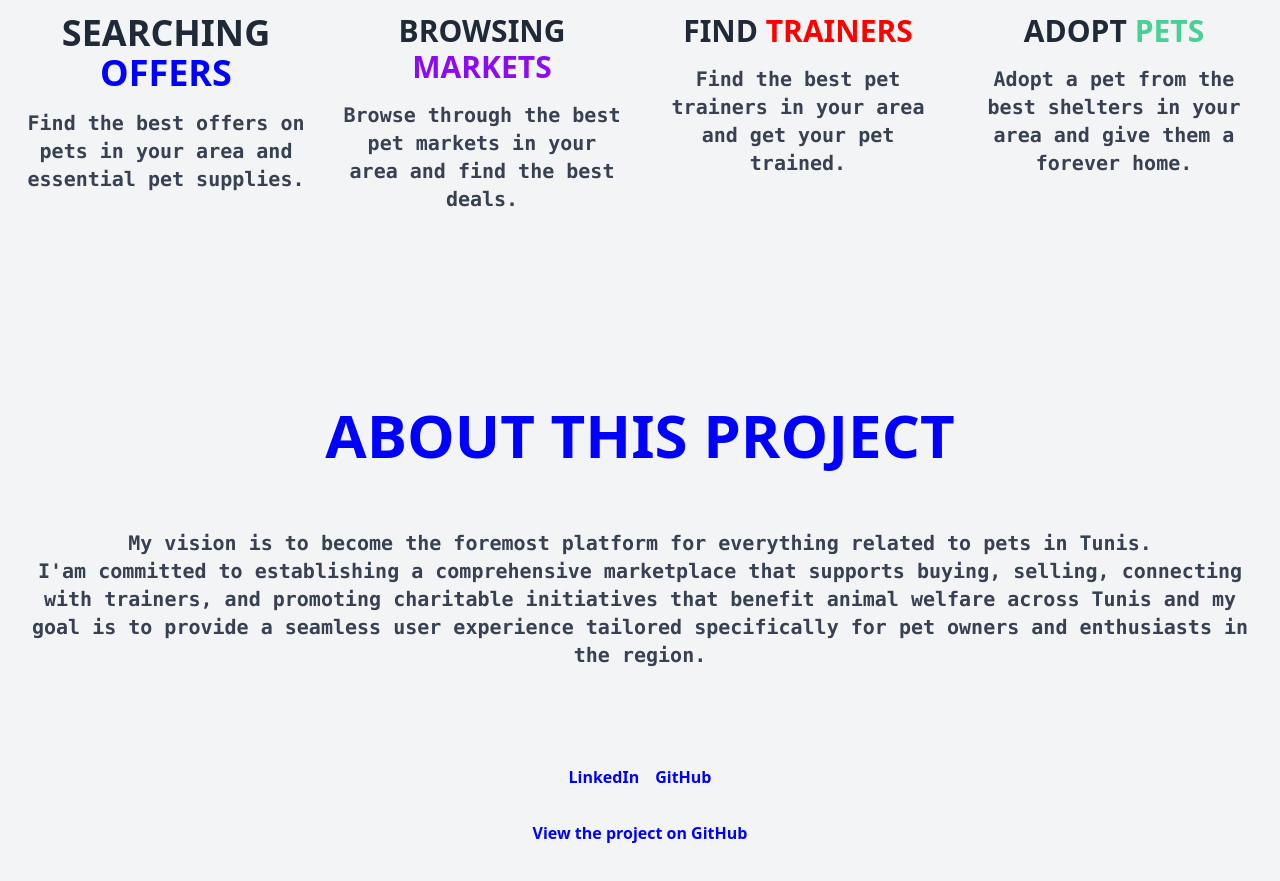
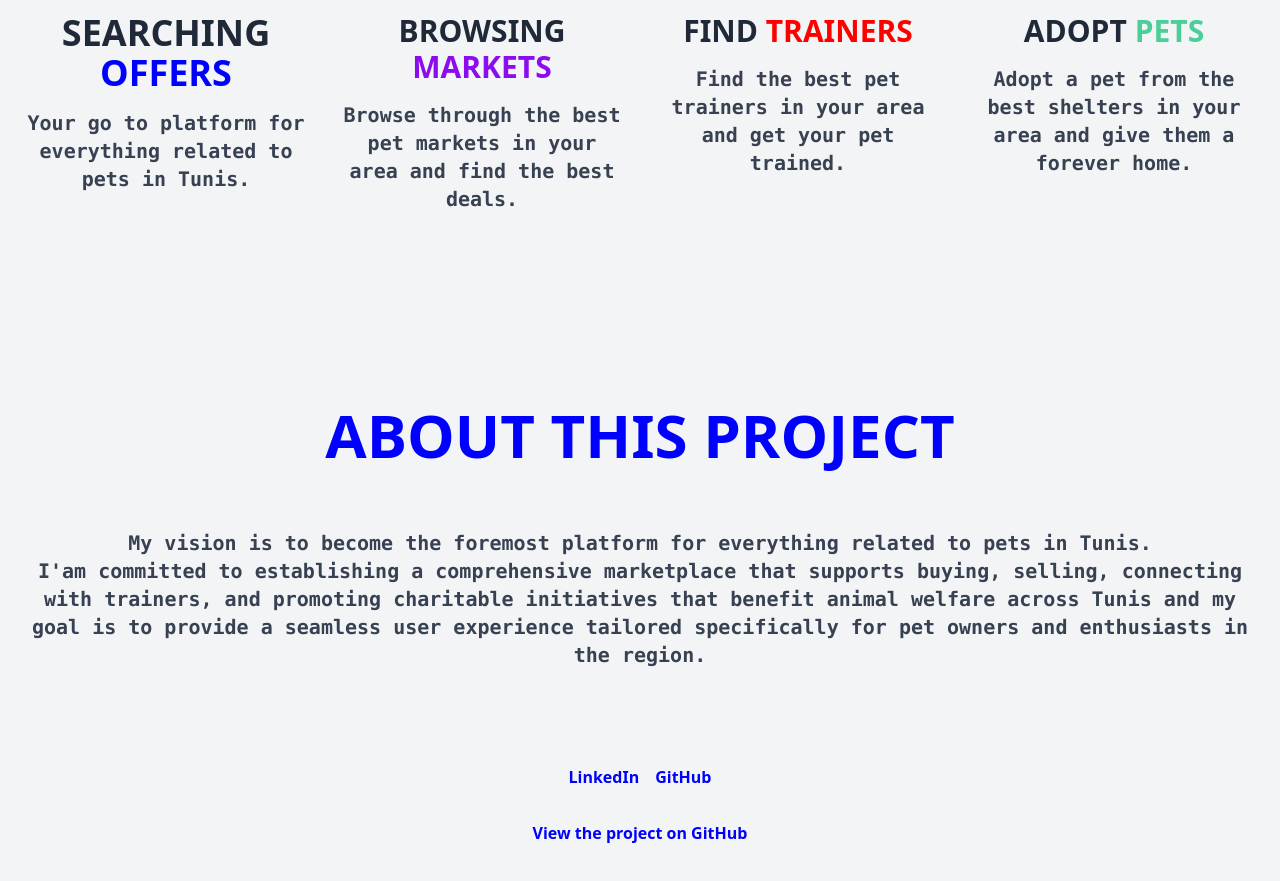
Before and after one commit to marwenrebah/Tounsi-pets-landing-page, a plain HTML site: page index.html in a window 1280 px wide. Shown: the part 1284-2165 px from the top of the page. Drawn offline with nearby package versions, Linux system fonts and the light colour scheme.

Commit message:
Update index.html

```diff
--- a/index.html
+++ b/index.html
@@ -44,7 +44,7 @@
             SEARCHING <span style="color: #0000FF;">OFFERS</span>
           </h3>
           <p class="text-gray-700 text-xl font-mono font-bold">
-            Find the best offers on pets in your area and essential pet supplies.
+            Your go to platform for everything related to pets in Tunis.
           </p>
         </div>
         <div class="w-full md:w-1/4 px-4 mb-8 cursor-pointer transform hover:scale-105 transition duration-300">
```
